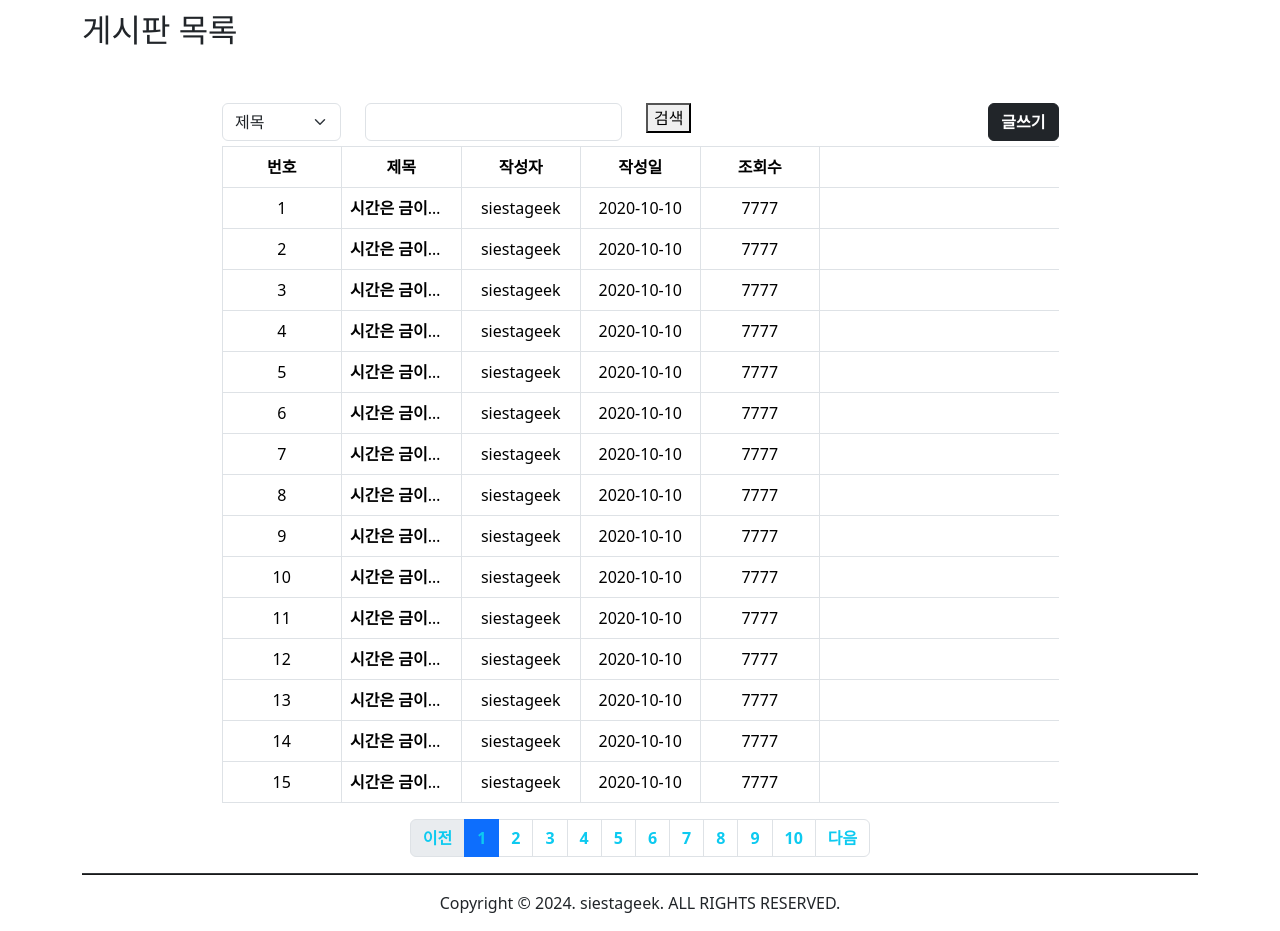
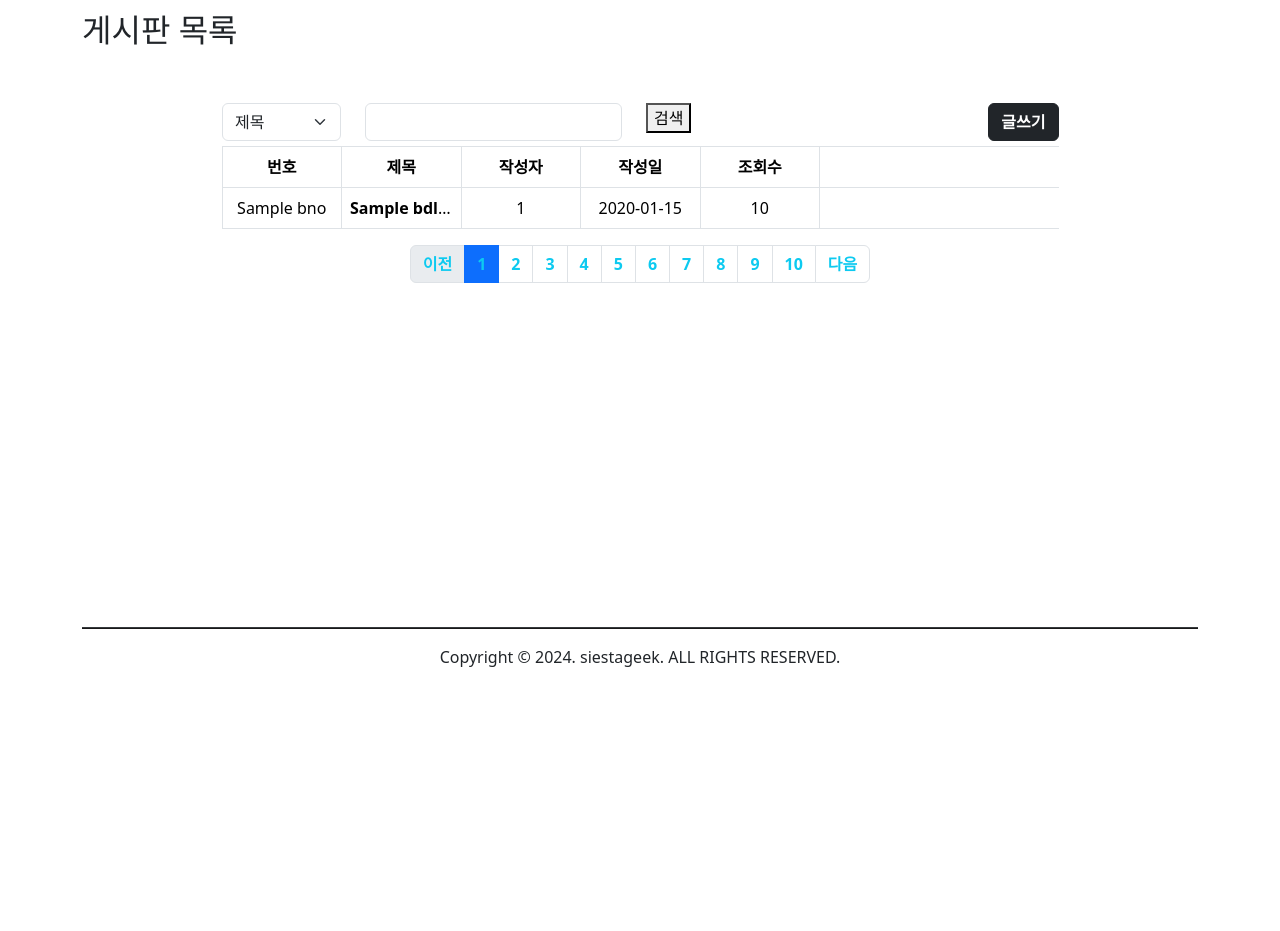
Before and after one commit to qoxopb/FastAPIproject, a FastAPI app: template views/templates/board/list.html in a window 1280 px wide. Shown: the part 167-1098 px from the top of the page. After the commit the page ends 834 px from the top, so only its background shows below. Run offline with FastAPI, Linux system fonts and the light colour scheme; the template is opened without the code that fills it: most values are stand-ins (such as "Sample title", 1, 10 or a date in 2020).

Commit message:
게시판 리스트 - 백엔드

```diff
--- a/app/routes/board.py
+++ b/app/routes/board.py
@@ -19,7 +19,8 @@ board_router.mount('/static', StaticFiles(directory='views/static'), name='stati
 
 @board_router.get('/list', response_class=HTMLResponse)
 def list(req: Request):
-    return templates.TemplateResponse('board/list.html', {'request': req})
+    bdlist = BoardService.select_board()
+    return templates.TemplateResponse('board/list.html', {'request': req, 'bdlist': bdlist})
 
 @board_router.get('/write', response_class=HTMLResponse)
 def write(req: Request):
--- a/views/templates/board/list.html
+++ b/views/templates/board/list.html
@@ -41,21 +41,15 @@
             <td colspan="3"><a href="/board/write" class="btn btn-dark text-white">글쓰기</a></td>
         </tr>
         <tr><th>번호</th><th>제목</th><th>작성자</th><th>작성일</th><th>조회수</th></tr>
-        <tr><td>1</td><td><a href="/board/view">시간은 금이라구, 친구! 진짜라구, 친구!시간은 금이라구, 친구! 진짜라구, 친구!시간은 금이라구, 친구! 진짜라구, 친구!</a></td><td>siestageek</td><td>2020-10-10</td><td>7777</td></tr>
-        <tr><td>2</td><td><a href="view.html">시간은 금이라구, 친구! 진짜라구, 친구!</a></td><td>siestageek</td><td>2020-10-10</td><td>7777</td></tr>
-        <tr><td>3</td><td><a href="view.html">시간은 금이라구, 친구! 진짜라구, 친구!시간은 금이라구, 친구! 진짜라구, 친구!</a></td><td>siestageek</td><td>2020-10-10</td><td>7777</td></tr>
-        <tr><td>4</td><td><a href="view.html">시간은 금이라구, 친구! 진짜라구, 친구!</a></td><td>siestageek</td><td>2020-10-10</td><td>7777</td></tr>
-        <tr><td>5</td><td><a href="view.html">시간은 금이라구, 친구! 진짜라구, 친구!시간은 금이라구, 친구! 진짜라구, 친구!시간은 금이라구, 친구! 진짜라구, 친구!</a></td><td>siestageek</td><td>2020-10-10</td><td>7777</td></tr>
-        <tr><td>6</td><td><a href="view.html">시간은 금이라구, 친구! 진짜라구, 친구!</a></td><td>siestageek</td><td>2020-10-10</td><td>7777</td></tr>
-        <tr><td>7</td><td><a href="view.html">시간은 금이라구, 친구! 진짜라구, 친구!</a></td><td>siestageek</td><td>2020-10-10</td><td>7777</td></tr>
-        <tr><td>8</td><td><a href="view.html">시간은 금이라구, 친구! 진짜라구, 친구!시간은 금이라구, 친구! 진짜라구, 친구!시간은 금이라구, 친구! 진짜라구, 친구!</a></td><td>siestageek</td><td>2020-10-10</td><td>7777</td></tr>
-        <tr><td>9</td><td><a href="view.html">시간은 금이라구, 친구! 진짜라구, 친구!시간은 금이라구, 친구! 진짜라구, 친구!시간은 금이라구, 친구! 진짜라구, 친구!</a></td><td>siestageek</td><td>2020-10-10</td><td>7777</td></tr>
-        <tr><td>10</td><td><a href="view.html">시간은 금이라구, 친구! 진짜라구, 친구!시간은 금이라구, 친구! 진짜라구, 친구!시간은 금이라구, 친구! 진짜라구, 친구!</a></td><td>siestageek</td><td>2020-10-10</td><td>7777</td></tr>
-        <tr><td>11</td><td><a href="view.html">시간은 금이라구, 친구! 진짜라구, 친구!시간은 금이라구, 친구! 진짜라구, 친구!시간은 금이라구, 친구! 진짜라구, 친구!</a></td><td>siestageek</td><td>2020-10-10</td><td>7777</td></tr>
-        <tr><td>12</td><td><a href="view.html">시간은 금이라구, 친구! 진짜라구, 친구!시간은 금이라구, 친구! 진짜라구, 친구!시간은 금이라구, 친구! 진짜라구, 친구!</a></td><td>siestageek</td><td>2020-10-10</td><td>7777</td></tr>
-        <tr><td>13</td><td><a href="view.html">시간은 금이라구, 친구! 진짜라구, 친구!</a></td><td>siestageek</td><td>2020-10-10</td><td>7777</td></tr>
-        <tr><td>14</td><td><a href="view.html">시간은 금이라구, 친구! 진짜라구, 친구!</a></td><td>siestageek</td><td>2020-10-10</td><td>7777</td></tr>
-        <tr><td>15</td><td><a href="view.html">시간은 금이라구, 친구! 진짜라구, 친구!</a></td><td>siestageek</td><td>2020-10-10</td><td>7777</td></tr>
+
+        {% for bd in bdlist %}
+        <tr><td>{{ bd.bno }}</td>
+            <td><a href="/board/view">{{ bd.title }}</a></td>
+            <td>{{ bd.userid }}</td>
+            <td>{{ bd.regdate.strftime('%Y-%m-%d') }}</td>
+            <td>{{ bd.views }}</td></tr>
+        {% endfor %}
+
     </table>
 
     <ul class="pagination justify-content-center m-3">
```
Also changed, not shown: app/services/board.py (+12 -1 lines).
